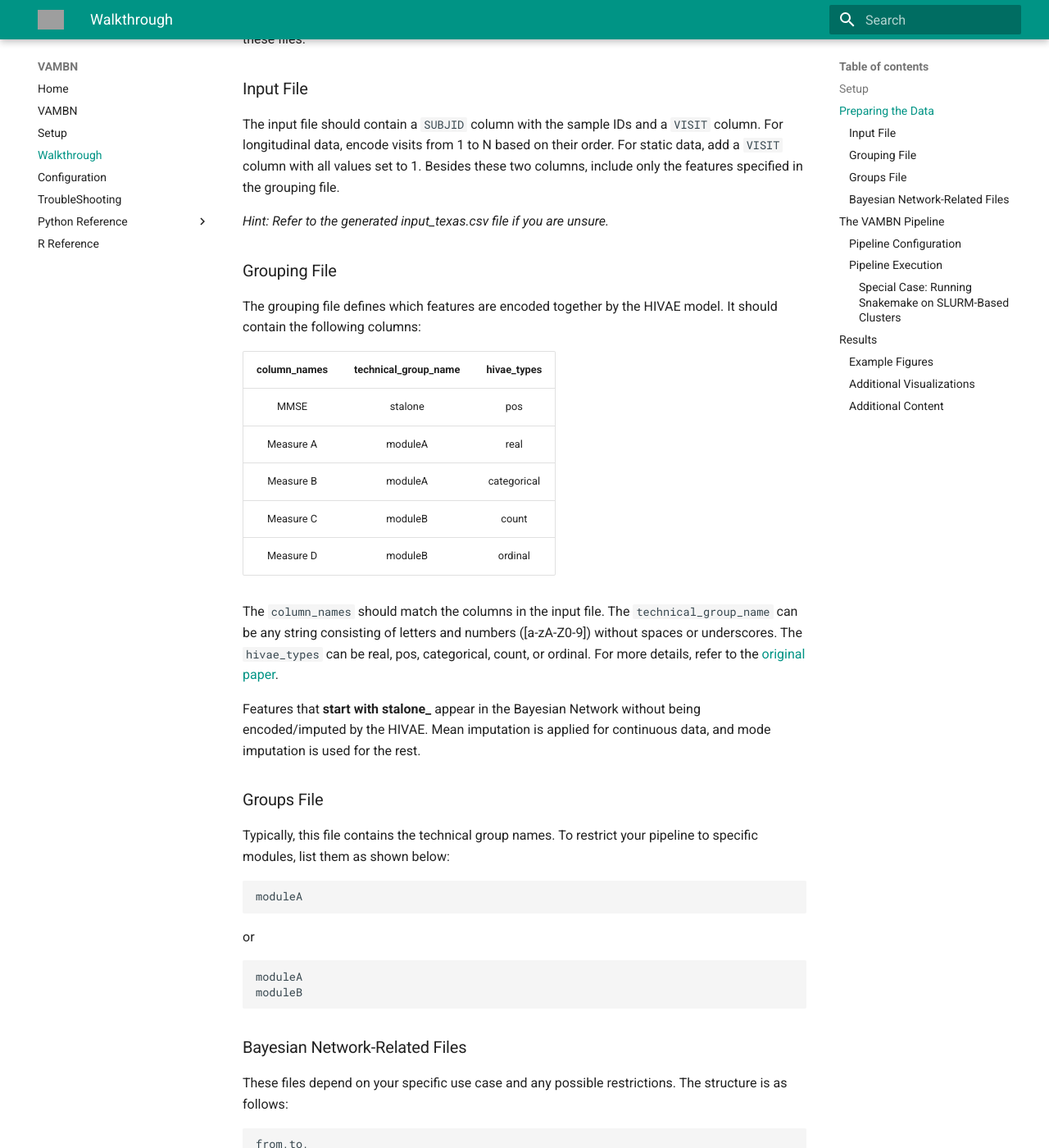
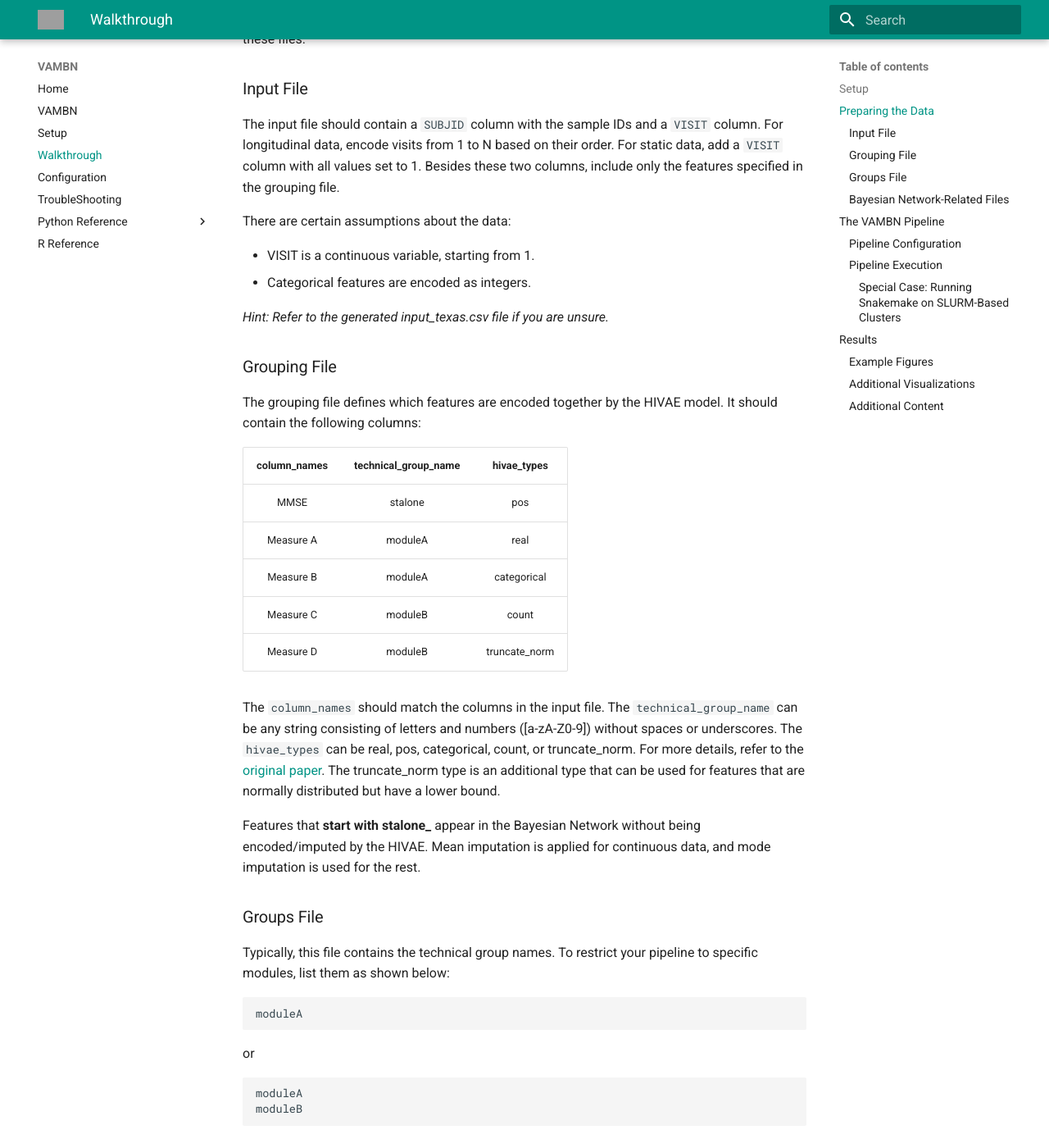
Before and after one commit to nfdi4health/docker-vambn, an MkDocs documentation site: the page built from docs/walkthrough.md, in a window 1280 px wide and 1400 px high, scrolled down 1123 px. Shown: the whole window at 82% size. Built offline with MkDocs 1.6.1 and Material for MkDocs 9.7.7, drawn with Linux system fonts in a browser that asks for light colours; grey boxes are pictures that could not be loaded.

Commit message:
docs: update hivae_types in walkthrough documentation to include truncate_norm

```diff
--- a/docs/walkthrough.md
+++ b/docs/walkthrough.md
@@ -40,6 +40,11 @@ These files are used as inputs to the VAMBN pipeline. The sections below describ
 
 The input file should contain a `SUBJID` column with the sample IDs and a `VISIT` column. For longitudinal data, encode visits from 1 to N based on their order. For static data, add a `VISIT` column with all values set to 1. Besides these two columns, include only the features specified in the grouping file.
 
+There are certain assumptions about the data:
+
+- VISIT is a continuous variable, starting from 1.
+- Categorical features are encoded as integers.
+
 *Hint: Refer to the generated input_texas.csv file if you are unsure.*
 
 ### Grouping File
@@ -52,9 +57,9 @@ The grouping file defines which features are encoded together by the HIVAE model
 |  Measure A   |       moduleA        |    real     |
 |  Measure B   |       moduleA        | categorical |
 |  Measure C   |       moduleB        |    count    |
-|  Measure D   |       moduleB        |   ordinal   |
+|  Measure D   |       moduleB        |   truncate_norm   |
 
-The `column_names` should match the columns in the input file. The `technical_group_name` can be any string consisting of letters and numbers ([a-zA-Z0-9]) without spaces or underscores. The `hivae_types` can be real, pos, categorical, count, or ordinal. For more details, refer to the [original paper](https://arxiv.org/abs/1807.03653).
+The `column_names` should match the columns in the input file. The `technical_group_name` can be any string consisting of letters and numbers ([a-zA-Z0-9]) without spaces or underscores. The `hivae_types` can be real, pos, categorical, count, or truncate_norm. For more details, refer to the [original paper](https://arxiv.org/abs/1807.03653). The truncate_norm type is an additional type that can be used for features that are normally distributed but have a lower bound.
 
 Features that **start with stalone_** appear in the Bayesian Network without being encoded/imputed by the HIVAE. Mean imputation is applied for continuous data, and mode imputation is used for the rest.
 
```
